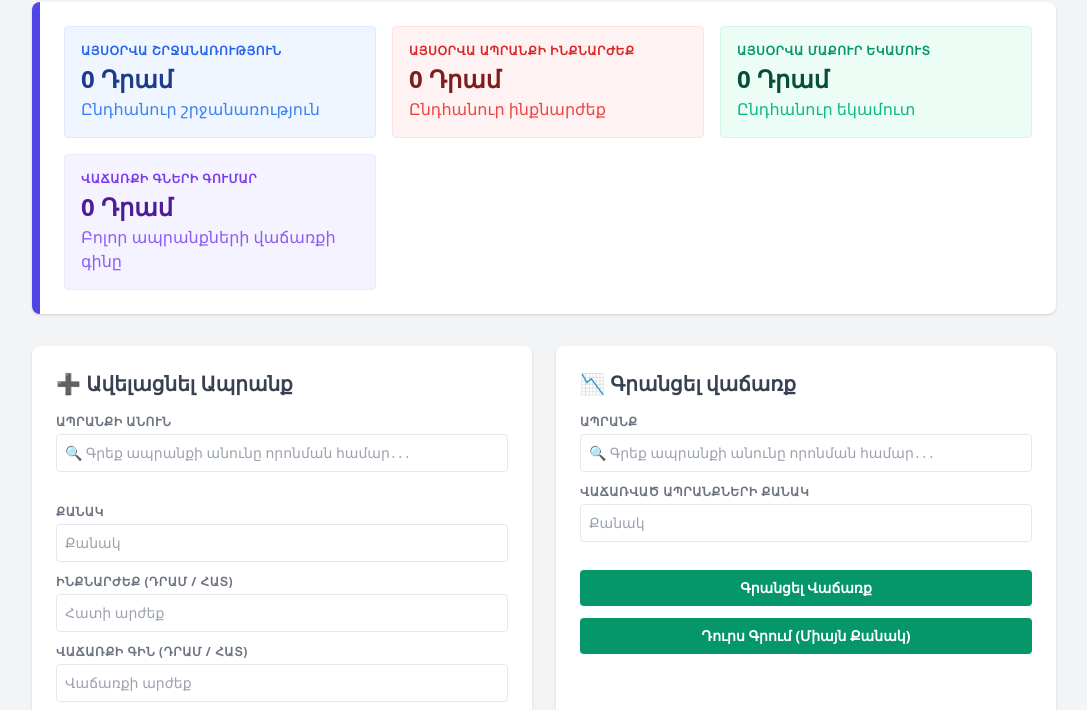
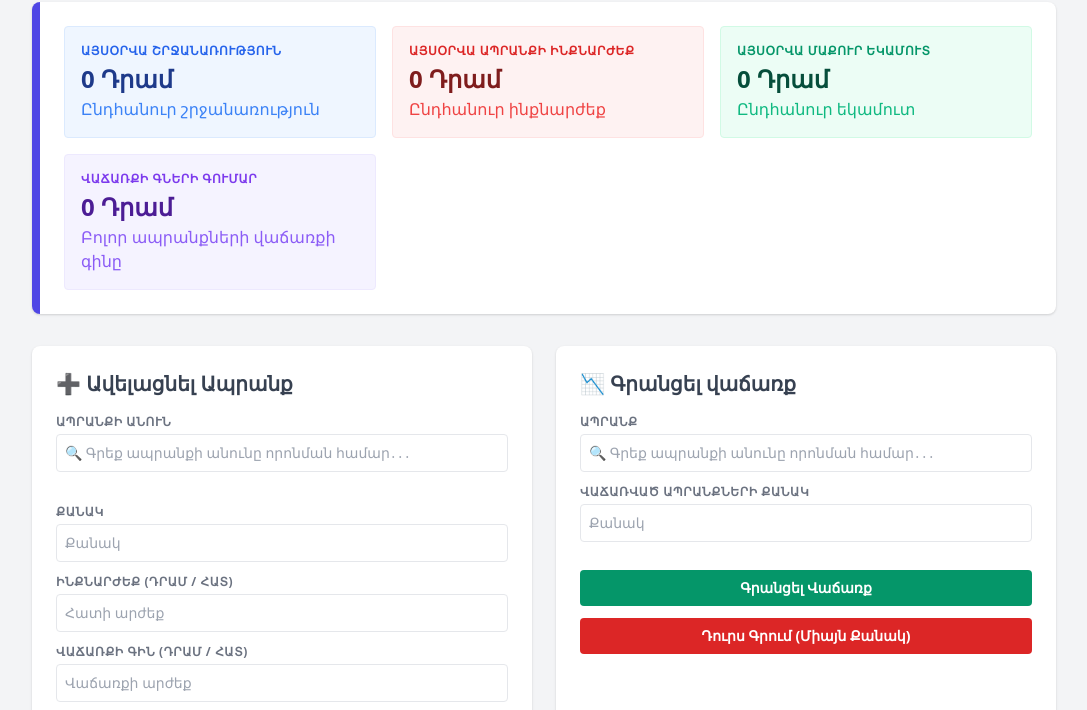
Before and after one commit to GarGrigoryan/warehouse-manager-app, a website: page public/index.html in a window 1280 px wide. Shown: the part 90-800 px from the top of the page, without its empty margins (96-1183 px from the left). Drawn offline with nearby package versions, Linux system fonts and the light colour scheme; no server answers.

Commit message:
Change button styles

```diff
--- a/public/index.html
+++ b/public/index.html
@@ -74,7 +74,7 @@
                         <input type="number" id="saleQuantity" placeholder="Քանակ" required class="w-full p-2 border rounded text-sm mb-4" />
                     </div>
                     <button type="submit" class="w-full bg-green-600 text-white p-2 rounded hover:bg-green-700 transition font-bold text-sm">Գրանցել Վաճառք</button>
-					<button type="button" id="btnRegisterQtyOnlySale" class="w-full bg-green-600 text-white p-2 rounded hover:bg-red-700 transition font-bold text-sm">Դուրս Գրում (Միայն Քանակ)</button>
+					<button type="button" id="btnRegisterQtyOnlySale" class="w-full bg-red-600 text-white p-2 rounded hover:bg-red-700 transition font-bold text-sm">Դուրս Գրում (Միայն Քանակ)</button>
                 </form>
             </div>
         </div>
```
